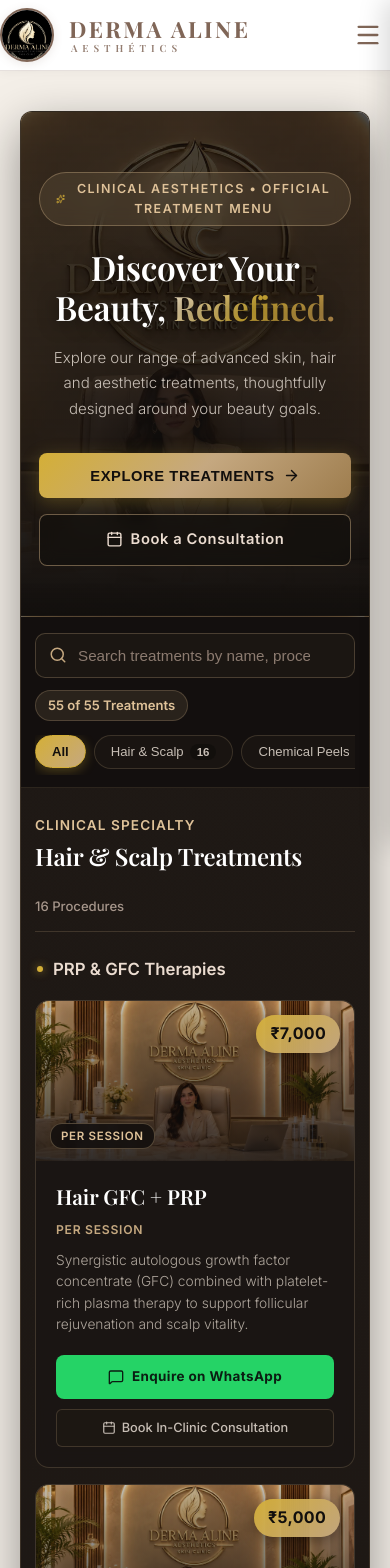
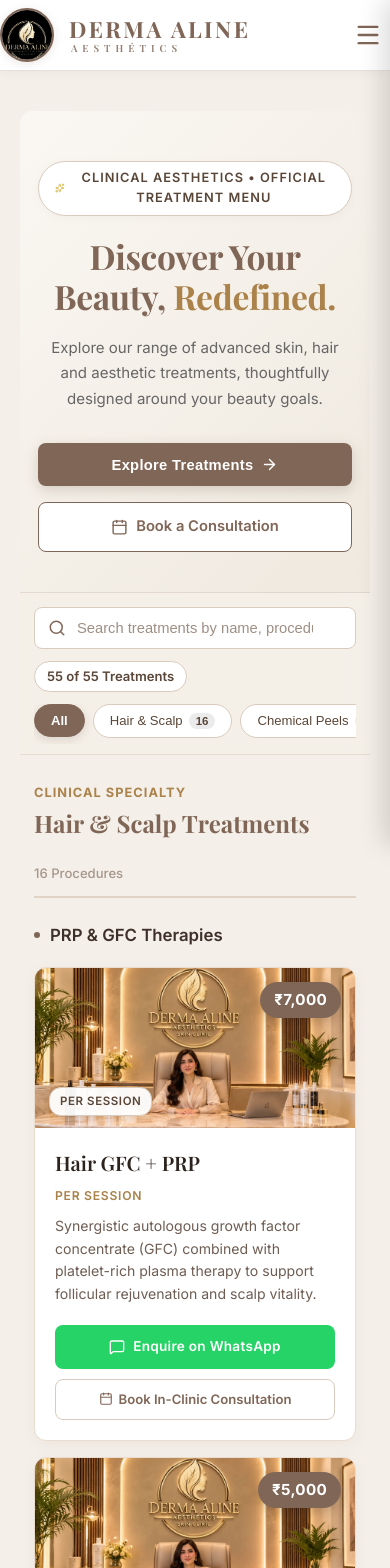
Before and after one commit to Apurv-dwivedi/derma_aline, a React (Vite) app in the folder frontend/: page /treatments in a window 390 px wide. Shown: the top 1568 px of the page. Built offline with nearby package versions, Linux system fonts and the light colour scheme; no server answers; a web font is replaced by a local one.

Commit message:
style(treatments): remove hero background photo and align palette with website warm cream and mocha theme

```diff
--- a/frontend/src/pages/Treatments.jsx
+++ b/frontend/src/pages/Treatments.jsx
@@ -115,7 +115,7 @@ const Treatments = () => {
           <div className="treatment-hero-actions">
             <button
               onClick={scrollToCatalogue}
-              className="btn-gold-primary"
+              className="btn-clinic-primary"
               aria-label="Explore all clinic treatments"
             >
               <span>Explore Treatments</span>
@@ -124,7 +124,7 @@ const Treatments = () => {
 
             <Link
               to="/contact"
-              className="btn-gold-outline"
+              className="btn-clinic-outline"
               aria-label="Book a consultation at Derma Aline Aesthetics"
             >
               <Calendar size={17} />
@@ -216,7 +216,7 @@ const Treatments = () => {
             </p>
             <button
               onClick={handleClearFilters}
-              className="btn-gold-primary"
+              className="btn-clinic-primary"
               style={{ padding: '10px 22px', fontSize: '0.85rem' }}
             >
               View All Treatments
@@ -340,17 +340,17 @@ const Treatments = () => {
             alignItems: 'center',
             gap: '8px',
             padding: '5px 14px',
-            backgroundColor: 'rgba(197, 168, 128, 0.12)',
-            border: '1px solid rgba(197, 168, 128, 0.35)',
+            backgroundColor: '#FFFFFF',
+            border: '1px solid #D9CBBE',
             borderRadius: '20px',
-            color: '#DFC299',
+            color: '#5A4638',
             fontSize: '0.78rem',
             fontWeight: '600',
             textTransform: 'uppercase',
             letterSpacing: '0.08em',
             marginBottom: '18px'
           }}>
-            <CheckCircle2 size={14} color="#D4AF37" />
+            <CheckCircle2 size={14} color="#806657" />
             <span>Personalised Aesthetic Consultation</span>
           </div>
 
@@ -363,7 +363,7 @@ const Treatments = () => {
           <div className="treatment-cta-buttons">
             <Link
               to="/contact"
-              className="btn-gold-primary"
+              className="btn-cta-consult"
               aria-label="Book your clinical consultation online"
             >
               <Calendar size={17} />
--- a/frontend/src/styles/treatments.css
+++ b/frontend/src/styles/treatments.css
@@ -1,42 +1,30 @@
 /* ==========================================================================
-   DERMA ALINE AESTHETICS — TREATMENTS & PRICING LUXURY STYLESHEET
-   Black and Gold Visual Theme | High-End Dermatology Aesthetic
+   DERMA ALINE AESTHETICS — TREATMENTS & PRICING STYLESHEET
+   Matching Website Design Identity: Warm Cream, Mocha & Gold Accents
    ========================================================================== */
 
 .treatments-page {
-  color: #F4EFE8;
-  background: radial-gradient(circle at 50% 0%, #1F1915 0%, #120F0D 60%, #0C0A09 100%);
-  border-radius: var(--radius-lg, 16px);
+  color: var(--text-main, #333333);
+  background-color: var(--color-secondary, #F4EFE8);
+  border-radius: var(--radius-lg, 14px);
   overflow: hidden;
-  border: 1px solid rgba(197, 168, 128, 0.18);
-  box-shadow: 0 16px 48px rgba(0, 0, 0, 0.4);
   font-family: var(--font-body, 'Inter', sans-serif);
 }
 
 /* --------------------------------------------------------------------------
-   A. HERO SECTION
+   A. HERO SECTION (NO BACKGROUND PHOTO - CLEAN WARM LUXURY GRADIENT)
    -------------------------------------------------------------------------- */
 .treatment-hero {
   position: relative;
-  min-height: 480px;
-  display: flex;
-  align-items: center;
-  justify-content: center;
   text-align: center;
-  padding: 80px 24px 70px;
-  background-image:
-    linear-gradient(180deg, rgba(12, 10, 9, 0.75) 0%, rgba(18, 15, 13, 0.92) 80%, #120F0D 100%),
-    url('/clinic-interior.webp');
-  background-size: cover;
-  background-position: center 35%;
-  border-bottom: 1px solid rgba(197, 168, 128, 0.22);
+  padding: 70px 24px 60px;
+  background: linear-gradient(135deg, #FAF7F2 0%, #EFE9DF 100%);
+  border-bottom: 1px solid var(--border-light, #E2D9CF);
 }
 
 .treatment-hero-content {
   max-width: 820px;
   margin: 0 auto;
-  position: relative;
-  z-index: 2;
 }
 
 .treatment-hero-badge {
@@ -44,43 +32,39 @@
   align-items: center;
   gap: 8px;
   padding: 6px 16px;
-  background: rgba(197, 168, 128, 0.12);
-  border: 1px solid rgba(197, 168, 128, 0.4);
+  background-color: #FFFFFF;
+  border: 1px solid #D9CBBE;
   border-radius: 30px;
-  color: #DFC299;
-  font-size: 0.78rem;
+  color: #5A4638;
+  font-size: 0.8rem;
   font-weight: 600;
   text-transform: uppercase;
-  letter-spacing: 0.12em;
-  margin-bottom: 22px;
-  backdrop-filter: blur(8px);
+  letter-spacing: 0.08em;
+  margin-bottom: 20px;
+  box-shadow: 0 2px 10px rgba(0, 0, 0, 0.03);
 }
 
 .treatment-hero-title {
   font-family: var(--font-heading, 'Playfair Display', serif);
-  font-size: clamp(2.3rem, 5.2vw, 3.8rem);
-  font-weight: 600;
-  color: #FFFFFF;
-  line-height: 1.18;
+  font-size: clamp(2.3rem, 5vw, 3.6rem);
+  font-weight: 700;
+  color: var(--color-primary, #806657);
+  line-height: 1.2;
   margin-bottom: 18px;
   letter-spacing: -0.01em;
-  text-shadow: 0 2px 18px rgba(0, 0, 0, 0.6);
 }
 
 .treatment-hero-title span {
-  background: linear-gradient(135deg, #F3E5D0 0%, #D4AF37 50%, #AA824A 100%);
-  -webkit-background-clip: text;
-  -webkit-text-fill-color: transparent;
+  color: #AA824A;
   display: inline-block;
 }
 
 .treatment-hero-subtitle {
-  font-size: clamp(0.98rem, 1.8vw, 1.15rem);
-  color: #C7BEB5;
-  line-height: 1.68;
+  font-size: clamp(1rem, 1.8vw, 1.15rem);
+  color: var(--text-light, #666666);
+  line-height: 1.7;
   max-width: 680px;
   margin: 0 auto 32px;
-  font-weight: 300;
 }
 
 .treatment-hero-actions {
@@ -91,66 +75,62 @@
   flex-wrap: wrap;
 }
 
-.btn-gold-primary {
+.btn-clinic-primary {
   display: inline-flex;
   align-items: center;
   justify-content: center;
   gap: 8px;
-  background: linear-gradient(135deg, #D4AF37 0%, #C5A880 50%, #9E7D4E 100%);
-  color: #120F0D;
-  font-weight: 700;
+  background-color: var(--color-primary, #806657);
+  color: #FFFFFF;
+  font-weight: 600;
   font-size: 0.92rem;
-  letter-spacing: 0.04em;
-  text-transform: uppercase;
-  padding: 14px 28px;
-  border-radius: 8px;
+  letter-spacing: 0.02em;
+  padding: 13px 26px;
+  border-radius: var(--radius-md, 8px);
   border: none;
   cursor: pointer;
-  transition: all 0.3s ease;
-  box-shadow: 0 4px 18px rgba(212, 175, 55, 0.28);
+  transition: all 0.25s ease;
+  box-shadow: 0 4px 14px rgba(128, 102, 87, 0.25);
   text-decoration: none;
 }
 
-.btn-gold-primary:hover {
+.btn-clinic-primary:hover {
+  background-color: #6A5346;
+  color: #FFFFFF;
   transform: translateY(-2px);
-  box-shadow: 0 8px 26px rgba(212, 175, 55, 0.42);
-  background: linear-gradient(135deg, #E2BF4D 0%, #D4AF37 50%, #B08D59 100%);
+  box-shadow: 0 6px 20px rgba(128, 102, 87, 0.35);
 }
 
-.btn-gold-outline {
+.btn-clinic-outline {
   display: inline-flex;
   align-items: center;
   justify-content: center;
   gap: 8px;
-  background: rgba(18, 15, 13, 0.6);
-  color: #EBDCD0;
+  background-color: #FFFFFF;
+  color: var(--color-primary, #806657);
   font-weight: 600;
   font-size: 0.92rem;
-  letter-spacing: 0.04em;
-  padding: 13px 26px;
-  border-radius: 8px;
-  border: 1px solid rgba(197, 168, 128, 0.5);
+  padding: 12px 24px;
+  border-radius: var(--radius-md, 8px);
+  border: 1px solid var(--color-primary, #806657);
   cursor: pointer;
-  transition: all 0.3s ease;
-  backdrop-filter: blur(8px);
+  transition: all 0.25s ease;
   text-decoration: none;
 }
 
-.btn-gold-outline:hover {
-  background: rgba(197, 168, 128, 0.15);
-  border-color: #D4AF37;
-  color: #FFFFFF;
+.btn-clinic-outline:hover {
+  background-color: rgba(128, 102, 87, 0.08);
   transform: translateY(-2px);
 }
 
 /* --------------------------------------------------------------------------
-   B. NAVIGATION & FILTER BAR
+   B. NAVIGATION & FILTER BAR (STICKY)
    -------------------------------------------------------------------------- */
 .treatment-controls-bar {
-  padding: 30px 32px 20px;
-  border-bottom: 1px solid rgba(197, 168, 128, 0.14);
-  background: rgba(18, 15, 13, 0.85);
-  backdrop-filter: blur(14px);
+  padding: 24px 28px 18px;
+  border-bottom: 1px solid #E5DCD4;
+  background: rgba(244, 239, 232, 0.96);
+  backdrop-filter: blur(12px);
   position: sticky;
   top: 72px;
   z-index: 40;
@@ -160,9 +140,9 @@
   display: flex;
   align-items: center;
   justify-content: space-between;
-  gap: 18px;
+  gap: 16px;
   flex-wrap: wrap;
-  margin-bottom: 22px;
+  margin-bottom: 18px;
 }
 
 .treatment-search-box {
@@ -173,24 +153,23 @@
 
 .treatment-search-box input {
   width: 100%;
-  padding: 13px 44px 13px 42px;
-  background: rgba(30, 25, 21, 0.8);
-  border: 1px solid rgba(197, 168, 128, 0.28);
-  border-radius: 10px;
-  color: #FFFFFF;
-  font-size: 0.95rem;
+  padding: 12px 42px 12px 42px;
+  background-color: #FFFFFF;
+  border: 1px solid #D9CBBE;
+  border-radius: 8px;
+  color: #2C221E;
+  font-size: 0.92rem;
   outline: none;
-  transition: all 0.25s ease;
+  transition: all 0.2s ease;
 }
 
 .treatment-search-box input:focus {
-  border-color: #D4AF37;
-  background: rgba(36, 29, 24, 0.95);
-  box-shadow: 0 0 0 3px rgba(212, 175, 55, 0.15);
+  border-color: var(--color-primary, #806657);
+  box-shadow: 0 0 0 3px rgba(128, 102, 87, 0.12);
 }
 
 .treatment-search-box input::placeholder {
-  color: #8C7B70;
+  color: #9E8F84;
 }
 
 .treatment-search-icon {
@@ -198,7 +177,7 @@
   left: 14px;
   top: 50%;
   transform: translateY(-50%);
-  color: #C5A880;
+  color: #806657;
   pointer-events: none;
 }
 
@@ -216,11 +195,10 @@
   align-items: center;
   justify-content: center;
   border-radius: 50%;
-  transition: color 0.2s;
 }
 
 .treatment-search-clear:hover {
-  color: #FFFFFF;
+  color: #2C221E;
 }
 
 .treatment-results-meta {
@@ -228,13 +206,13 @@
   align-items: center;
   gap: 12px;
   font-size: 0.88rem;
-  color: #A6968B;
+  color: #6E5D53;
 }
 
 .treatment-count-pill {
-  background: rgba(197, 168, 128, 0.12);
-  border: 1px solid rgba(197, 168, 128, 0.25);
-  color: #DFC299;
+  background-color: #FFFFFF;
+  border: 1px solid #D9CBBE;
+  color: #5A4638;
   padding: 4px 12px;
   border-radius: 20px;
   font-weight: 600;
@@ -249,7 +227,7 @@
   overflow-x: auto;
   padding-bottom: 6px;
   scrollbar-width: thin;
-  scrollbar-color: rgba(197, 168, 128, 0.3) transparent;
+  scrollbar-color: rgba(128, 102, 87, 0.3) transparent;
 }
 
 .treatment-categories-scroll::-webkit-scrollbar {
@@ -257,71 +235,72 @@
 }
 
 .treatment-categories-scroll::-webkit-scrollbar-thumb {
-  background: rgba(197, 168, 128, 0.3);
+  background: rgba(128, 102, 87, 0.3);
   border-radius: 4px;
 }
 
 .category-tab-btn {
   white-space: nowrap;
-  background: rgba(30, 25, 21, 0.6);
-  border: 1px solid rgba(197, 168, 128, 0.2);
-  color: #C7BEB5;
+  background-color: #FFFFFF;
+  border: 1px solid #D9CBBE;
+  color: #5A4638;
   padding: 8px 16px;
-  border-radius: 24px;
+  border-radius: 20px;
   font-size: 0.82rem;
   font-weight: 500;
   cursor: pointer;
-  transition: all 0.25s ease;
+  transition: all 0.2s ease;
   display: inline-flex;
   align-items: center;
   gap: 6px;
 }
 
 .category-tab-btn:hover {
-  color: #FFFFFF;
-  border-color: rgba(197, 168, 128, 0.5);
-  background: rgba(197, 168, 128, 0.12);
+  border-color: var(--color-primary, #806657);
+  background-color: #FAF7F2;
 }
 
 .category-tab-btn.active {
-  background: linear-gradient(135deg, #D4AF37 0%, #C5A880 100%);
-  color: #120F0D;
-  border-color: #D4AF37;
-  font-weight: 700;
-  box-shadow: 0 3px 12px rgba(212, 175, 55, 0.3);
+  background-color: var(--color-primary, #806657);
+  color: #FFFFFF;
+  border-color: var(--color-primary, #806657);
+  font-weight: 600;
+  box-shadow: 0 3px 10px rgba(128, 102, 87, 0.2);
 }
 
 .category-tab-badge {
-  background: rgba(0, 0, 0, 0.25);
+  background: rgba(0, 0, 0, 0.08);
   color: inherit;
   font-size: 0.72rem;
   padding: 2px 7px;
   border-radius: 10px;
-  font-weight: 700;
+  font-weight: 600;
 }
 
 .category-tab-btn.active .category-tab-badge {
-  background: rgba(18, 15, 13, 0.2);
+  background: rgba(255, 255, 255, 0.25);
+  color: #FFFFFF;
 }
 
 /* --------------------------------------------------------------------------
    C. MAIN CONTENT & CATEGORY SECTIONS
    -------------------------------------------------------------------------- */
 .treatments-content-container {
-  padding: 40px 32px 50px;
+  padding: 40px 28px 50px;
+  background-color: var(--color-secondary, #F4EFE8);
 }
 
 .category-section-block {
-  margin-bottom: 56px;
-  scroll-margin-top: 220px;
+  margin-bottom: 50px;
+  scroll-margin-top: 200px;
 }
 
 .category-section-header {
   display: flex;
   justify-content: space-between;
   align-items: flex-end;
-  border-bottom: 1px solid rgba(197, 168, 128, 0.2);
-  padding-bottom: 14px;
+  border-bottom: 2px solid #E0D3C5;
+  padding-bottom: 12px;
   margin-bottom: 24px;
   gap: 16px;
   flex-wrap: wrap;
@@ -330,22 +309,21 @@
 .category-section-title-wrap h2 {
   font-family: var(--font-heading, 'Playfair Display', serif);
   font-size: 1.85rem;
-  color: #FFFFFF;
+  color: var(--color-primary, #806657);
   margin: 0 0 4px;
-  font-weight: 600;
-  letter-spacing: -0.01em;
+  font-weight: 700;
 }
 
 .category-section-subtitle {
-  color: #DFC299;
-  font-size: 0.85rem;
+  color: #AA824A;
+  font-size: 0.8rem;
   text-transform: uppercase;
   letter-spacing: 0.08em;
-  font-weight: 600;
+  font-weight: 700;
 }
 
 .subcategory-group-block {
-  margin-bottom: 34px;
+  margin-bottom: 32px;
 }
 
 .subcategory-title {
@@ -353,10 +331,9 @@
   align-items: center;
   gap: 10px;
   font-size: 1.05rem;
-  color: #EBDCD0;
+  color: #3E3029;
   font-weight: 600;
   margin-bottom: 18px;
-  padding-left: 2px;
 }
 
 .subcategory-title::before {
@@ -365,12 +342,11 @@
   width: 6px;
   height: 6px;
   border-radius: 50%;
-  background: #D4AF37;
-  box-shadow: 0 0 8px rgba(212, 175, 55, 0.7);
+  background: var(--color-primary, #806657);
 }
 
 /* --------------------------------------------------------------------------
-   D. TREATMENT CARDS GRID
+   D. TREATMENT CARDS GRID (CLEAN WHITE CARDS WITH SOFT SHADOWS)
    -------------------------------------------------------------------------- */
 .treatments-cards-grid {
   display: grid;
@@ -379,22 +355,20 @@
 }
 
 .treatment-card-item {
-  background: rgba(26, 22, 19, 0.85);
-  border: 1px solid rgba(197, 168, 128, 0.22);
-  border-radius: 14px;
+  background-color: #FFFFFF;
+  border: 1px solid #EBDCD0;
+  border-radius: 12px;
   overflow: hidden;
   display: flex;
   flex-direction: column;
-  transition: all 0.3s cubic-bezier(0.16, 1, 0.3, 1);
-  position: relative;
-  backdrop-filter: blur(10px);
+  transition: all 0.3s ease;
+  box-shadow: 0 4px 18px rgba(44, 34, 30, 0.04);
 }
 
 .treatment-card-item:hover {
   transform: translateY(-4px);
-  border-color: rgba(212, 175, 55, 0.55);
-  box-shadow: 0 12px 32px rgba(0, 0, 0, 0.5), 0 0 20px rgba(212, 175, 55, 0.12);
-  background: rgba(30, 25, 21, 0.95);
+  border-color: #D4AF37;
+  box-shadow: 0 10px 28px rgba(128, 102, 87, 0.12);
 }
 
 .treatment-card-top {
@@ -402,55 +376,48 @@
   height: 160px;
   width: 100%;
   overflow: hidden;
-  background: #151210;
+  background-color: #EFE9DF;
 }
 
 .treatment-card-top img {
   width: 100%;
   height: 100%;
   object-fit: cover;
-  transition: transform 0.6s ease;
-  filter: brightness(0.92) contrast(1.05);
+  transition: transform 0.5s ease;
 }
 
 .treatment-card-item:hover .treatment-card-top img {
   transform: scale(1.05);
 }
 
-.treatment-card-top-overlay {
-  position: absolute;
-  inset: 0;
-  background: linear-gradient(180deg, rgba(18, 15, 13, 0.2) 0%, rgba(18, 15, 13, 0.85) 100%);
-}
-
 .treatment-card-price-badge {
   position: absolute;
   top: 14px;
   right: 14px;
-  background: linear-gradient(135deg, rgba(212, 175, 55, 0.95) 0%, rgba(197, 168, 128, 0.95) 100%);
-  color: #120F0D;
+  background-color: var(--color-primary, #806657);
+  color: #FFFFFF;
   padding: 6px 14px;
   border-radius: 20px;
-  font-size: 1rem;
-  font-weight: 800;
+  font-size: 0.95rem;
+  font-weight: 700;
   letter-spacing: 0.02em;
-  box-shadow: 0 4px 14px rgba(0, 0, 0, 0.4);
+  box-shadow: 0 4px 12px rgba(0, 0, 0, 0.18);
 }
 
 .treatment-card-subcat-badge {
   position: absolute;
   bottom: 12px;
   left: 14px;
-  background: rgba(18, 15, 13, 0.85);
-  border: 1px solid rgba(197, 168, 128, 0.35);
-  color: #DFC299;
+  background-color: rgba(255, 255, 255, 0.95);
+  border: 1px solid #D9CBBE;
+  color: #5A4638;
   font-size: 0.72rem;
   font-weight: 600;
-  padding: 3px 10px;
+  padding: 4px 10px;
   border-radius: 12px;
   text-transform: uppercase;
-  letter-spacing: 0.06em;
-  backdrop-filter: blur(6px);
+  letter-spacing: 0.05em;
+  box-shadow: 0 2px 6px rgba(0, 0, 0, 0.08);
 }
 
 .treatment-card-body {
@@ -463,8 +430,8 @@
 
 .treatment-card-name {
   font-family: var(--font-heading, 'Playfair Display', serif);
-  font-size: 1.3rem;
-  color: #FFFFFF;
+  font-size: 1.25rem;
+  color: #2C221E;
   margin: 0 0 6px;
   font-weight: 600;
   line-height: 1.3;
@@ -472,7 +439,7 @@
 
 .treatment-card-note {
   font-size: 0.76rem;
-  color: #C5A880;
+  color: #AA824A;
   font-weight: 600;
   text-transform: uppercase;
   letter-spacing: 0.06em;
@@ -481,11 +448,10 @@
 }
 
 .treatment-card-desc {
-  color: #AFA69D;
-  font-size: 0.86rem;
-  line-height: 1.55;
+  color: #6E5D53;
+  font-size: 0.88rem;
+  line-height: 1.6;
   margin: 0 0 20px;
-  font-weight: 300;
 }
 
 .treatment-card-actions {
@@ -500,24 +466,24 @@
   align-items: center;
   justify-content: center;
   gap: 8px;
-  background: #25D366;
-  color: #0B1D12;
-  font-weight: 700;
-  font-size: 0.84rem;
-  letter-spacing: 0.03em;
+  background-color: #25D366;
+  color: #FFFFFF;
+  font-weight: 600;
+  font-size: 0.85rem;
+  letter-spacing: 0.02em;
   padding: 11px 16px;
   border-radius: 8px;
   border: none;
   cursor: pointer;
-  transition: all 0.25s ease;
+  transition: all 0.2s ease;
   text-decoration: none;
 }
 
 .btn-whatsapp-enquire:hover {
-  background: #20BA5A;
-  color: #000000;
+  background-color: #1EBE5D;
+  color: #FFFFFF;
   transform: translateY(-1px);
-  box-shadow: 0 4px 14px rgba(37, 211, 102, 0.35);
+  box-shadow: 0 4px 12px rgba(37, 211, 102, 0.3);
 }
 
 .btn-card-consult {
@@ -525,56 +491,55 @@
   align-items: center;
   justify-content: center;
   gap: 6px;
-  background: rgba(30, 25, 21, 0.7);
-  color: #C7BEB5;
-  font-size: 0.8rem;
-  font-weight: 500;
-  padding: 8px 14px;
-  border-radius: 6px;
-  border: 1px solid rgba(197, 168, 128, 0.22);
+  background-color: #FFFFFF;
+  color: var(--color-primary, #806657);
+  font-size: 0.82rem;
+  font-weight: 600;
+  padding: 9px 14px;
+  border-radius: 8px;
+  border: 1px solid #D9CBBE;
   cursor: pointer;
   transition: all 0.2s ease;
   text-decoration: none;
 }
 
 .btn-card-consult:hover {
-  color: #FFFFFF;
-  border-color: rgba(197, 168, 128, 0.5);
-  background: rgba(197, 168, 128, 0.1);
+  background-color: #FAF7F2;
+  border-color: var(--color-primary, #806657);
 }
 
 /* --------------------------------------------------------------------------
    E. PRICING DISCLAIMER NOTE
    -------------------------------------------------------------------------- */
 .treatment-pricing-disclaimer-box {
-  background: rgba(26, 22, 19, 0.8);
-  border: 1px solid rgba(197, 168, 128, 0.3);
-  border-left: 4px solid #D4AF37;
+  background-color: #FFFFFF;
+  border: 1px solid #EBDCD0;
+  border-left: 4px solid var(--color-primary, #806657);
   padding: 22px 26px;
   border-radius: 10px;
-  margin: 30px 0 50px;
+  margin: 30px 0 45px;
   display: flex;
   align-items: flex-start;
   gap: 16px;
+  box-shadow: 0 2px 12px rgba(0, 0, 0, 0.03);
 }
 
 .disclaimer-icon-wrap {
-  color: #D4AF37;
+  color: var(--color-primary, #806657);
   flex-shrink: 0;
   margin-top: 2px;
 }
 
 .disclaimer-text-wrap h4 {
-  color: #DFC299;
+  color: #2C221E;
   font-size: 0.95rem;
   margin: 0 0 6px;
   font-weight: 600;
-  letter-spacing: 0.02em;
 }
 
 .disclaimer-text-wrap p {
-  color: #B5ABA1;
-  font-size: 0.86rem;
+  color: #6E5D53;
+  font-size: 0.88rem;
   line-height: 1.6;
   margin: 0;
 }
@@ -585,8 +550,8 @@
 .treatments-empty-state {
   text-align: center;
   padding: 60px 20px;
-  background: rgba(26, 22, 19, 0.6);
-  border: 1px dashed rgba(197, 168, 128, 0.28);
+  background-color: #FFFFFF;
+  border: 1px dashed #D9CBBE;
   border-radius: 12px;
   margin: 20px 0 40px;
 }
@@ -594,63 +559,49 @@
 .treatments-empty-state h3 {
   font-family: var(--font-heading, 'Playfair Display', serif);
   font-size: 1.4rem;
-  color: #FFFFFF;
+  color: #2C221E;
   margin: 14px 0 8px;
 }
 
 .treatments-empty-state p {
-  color: #A6968B;
+  color: #6E5D53;
   font-size: 0.92rem;
   max-width: 480px;
   margin: 0 auto 20px;
 }
 
 /* --------------------------------------------------------------------------
-   G. CONSULTATION CTA FOOTER SECTION
+   G. CONSULTATION CTA FOOTER SECTION (MATCHING HOME PAGE CTA)
    -------------------------------------------------------------------------- */
 .treatment-consultation-cta {
-  background: linear-gradient(135deg, rgba(34, 28, 24, 0.95) 0%, rgba(20, 16, 14, 0.98) 100%);
-  border-top: 1px solid rgba(197, 168, 128, 0.28);
-  padding: 70px 32px;
+  background: linear-gradient(135deg, #806657 0%, #684F42 100%);
+  color: var(--color-secondary, #F4EFE8);
+  border-radius: var(--radius-lg, 12px);
+  padding: 65px 28px;
   text-align: center;
-  position: relative;
-  overflow: hidden;
-}
-
-.treatment-consultation-cta::before {
-  content: '';
-  position: absolute;
-  top: -50%;
-  left: 50%;
-  transform: translateX(-50%);
-  width: 600px;
-  height: 300px;
-  background: radial-gradient(circle, rgba(212, 175, 55, 0.12) 0%, transparent 70%);
-  pointer-events: none;
+  margin-top: 20px;
+  box-shadow: 0 8px 30px rgba(128, 102, 87, 0.25);
 }
 
 .treatment-cta-inner {
   max-width: 720px;
   margin: 0 auto;
-  position: relative;
-  z-index: 2;
 }
 
 .treatment-cta-inner h2 {
   font-family: var(--font-heading, 'Playfair Display', serif);
-  font-size: clamp(2rem, 4vw, 2.8rem);
+  font-size: clamp(2rem, 4vw, 2.7rem);
   color: #FFFFFF;
   margin: 0 0 16px;
   font-weight: 600;
-  letter-spacing: -0.01em;
 }
 
 .treatment-cta-inner p {
-  color: #C7BEB5;
+  color: #EDE4DC;
   font-size: clamp(0.95rem, 1.6vw, 1.08rem);
-  line-height: 1.68;
+  line-height: 1.7;
   margin: 0 auto 32px;
-  font-weight: 300;
+  opacity: 0.95;
 }
 
 .treatment-cta-buttons {
@@ -661,31 +612,50 @@
   flex-wrap: wrap;
 }
 
+.btn-cta-consult {
+  display: inline-flex;
+  align-items: center;
+  justify-content: center;
+  gap: 8px;
+  background-color: #FFFFFF;
+  color: var(--color-primary, #806657);
+  font-weight: 600;
+  font-size: 0.92rem;
+  padding: 13px 26px;
+  border-radius: 8px;
+  border: none;
+  cursor: pointer;
+  transition: all 0.25s ease;
+  text-decoration: none;
+  box-shadow: 0 4px 14px rgba(0, 0, 0, 0.15);
+}
+
+.btn-cta-consult:hover {
+  background-color: #FAF7F2;
+  transform: translateY(-2px);
+}
+
 .btn-cta-whatsapp {
   display: inline-flex;
   align-items: center;
   justify-content: center;
   gap: 8px;
-  background: #25D366;
-  color: #0B1D12;
-  font-weight: 700;
+  background-color: #25D366;
+  color: #FFFFFF;
+  font-weight: 600;
   font-size: 0.92rem;
-  letter-spacing: 0.04em;
-  text-transform: uppercase;
-  padding: 14px 26px;
+  padding: 13px 26px;
   border-radius: 8px;
   border: none;
   cursor: pointer;
-  transition: all 0.3s ease;
+  transition: all 0.25s ease;
   text-decoration: none;
-  box-shadow: 0 4px 18px rgba(37, 211, 102, 0.3);
+  box-shadow: 0 4px 14px rgba(37, 211, 102, 0.35);
 }
 
 .btn-cta-whatsapp:hover {
-  background: #20BA5A;
-  color: #000000;
+  background-color: #1EBE5D;
   transform: translateY(-2px);
-  box-shadow: 0 8px 24px rgba(37, 211, 102, 0.45);
 }
 
 /* --------------------------------------------------------------------------
@@ -697,7 +667,7 @@
     gap: 16px;
   }
   .treatment-controls-bar {
-    padding: 20px 20px 16px;
+    padding: 18px 20px 14px;
     top: 60px;
   }
   .treatments-content-container {
@@ -707,8 +677,7 @@
 
 @media (max-width: 640px) {
   .treatment-hero {
-    min-height: auto;
-    padding: 60px 18px 50px;
+    padding: 50px 18px 40px;
   }
   .treatment-hero-title {
     font-size: 2.1rem;
@@ -717,14 +686,14 @@
     font-size: 0.94rem;
   }
   .treatment-controls-bar {
-    padding: 16px 14px 12px;
+    padding: 14px 14px 10px;
     top: 56px;
   }
   .treatment-search-row {
     flex-direction: column;
     align-items: stretch;
     gap: 12px;
-    margin-bottom: 14px;
+    margin-bottom: 12px;
   }
   .treatment-search-box {
     min-width: 100%;
@@ -740,14 +709,15 @@
     font-size: 1.5rem;
   }
   .treatment-consultation-cta {
-    padding: 50px 18px;
+    padding: 45px 18px;
   }
   .treatment-cta-buttons {
     flex-direction: column;
     width: 100%;
   }
-  .btn-gold-primary,
-  .btn-gold-outline,
+  .btn-clinic-primary,
+  .btn-clinic-outline,
+  .btn-cta-consult,
   .btn-cta-whatsapp {
     width: 100%;
   }
```
